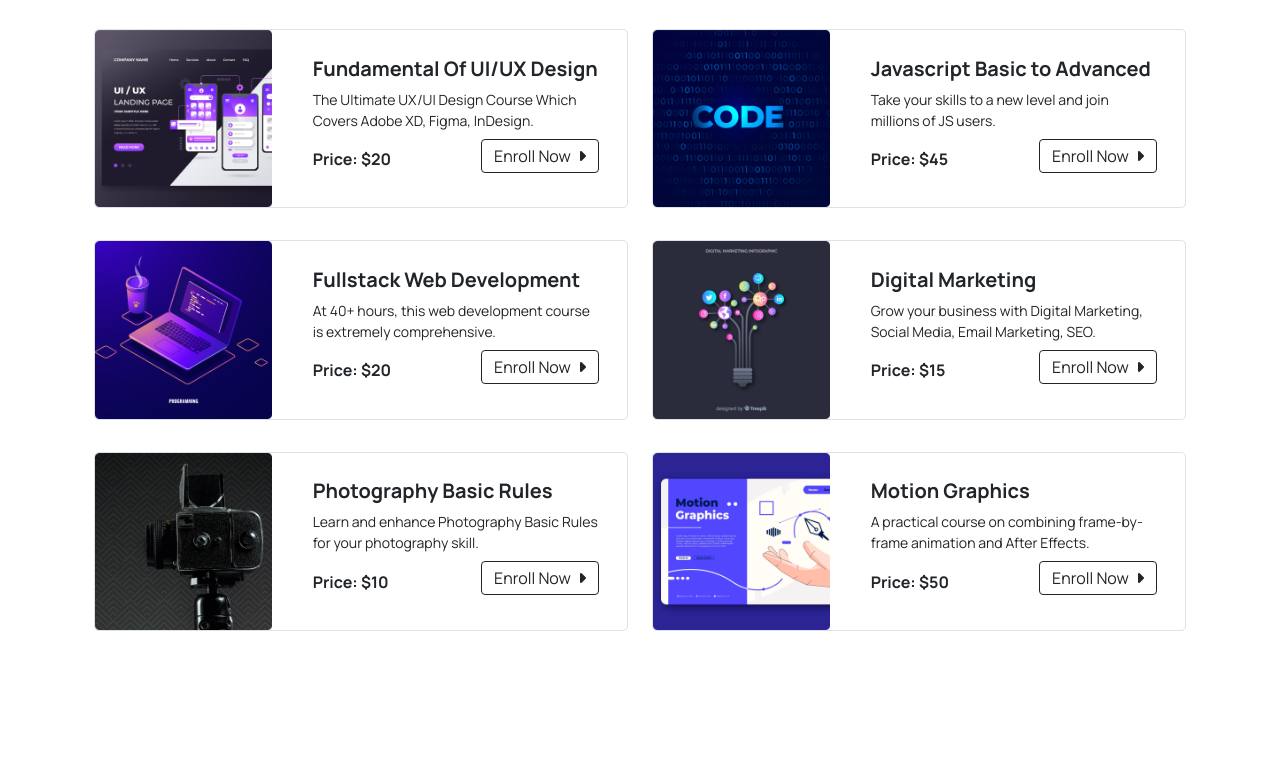
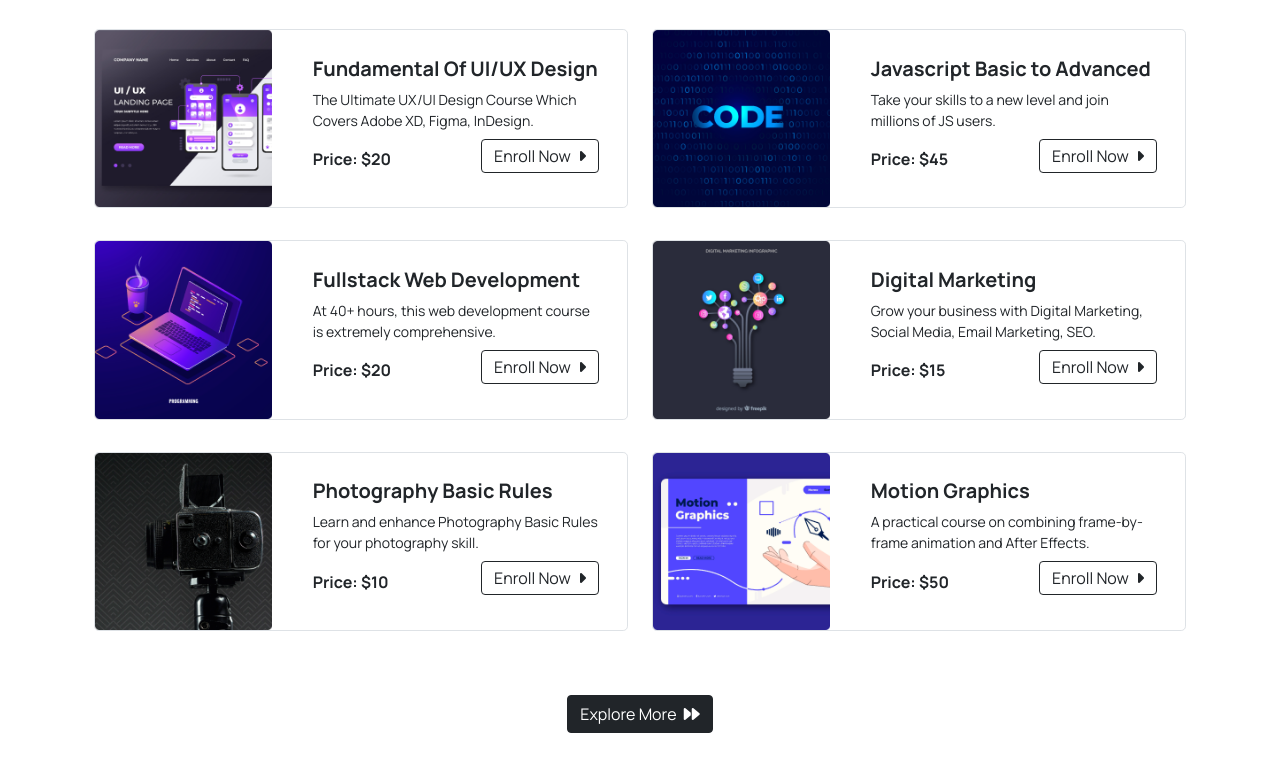
Before and after one commit to Kamronnahar-Monisha/ischool, a plain HTML site: page index.html in a window 1280 px wide. Shown: the part 944-1728 px from the top of the page. Before the commit the page ends 1639 px from the top, so only its background shows below. Drawn offline with nearby package versions, Linux system fonts and the light colour scheme.

Commit message:
courses section edited

```diff
--- a/index.html
+++ b/index.html
@@ -247,6 +247,12 @@
                     </div>
                 </div>
             </div>
+            <div class="text-center py-5 mb-5">
+                <button class="btn btn-dark">
+                    <span>Explore More</span>
+                    <i class="ms-1 fa-solid fa-forward"></i>
+                </button>
+            </div>
         </section>
 
 
```
